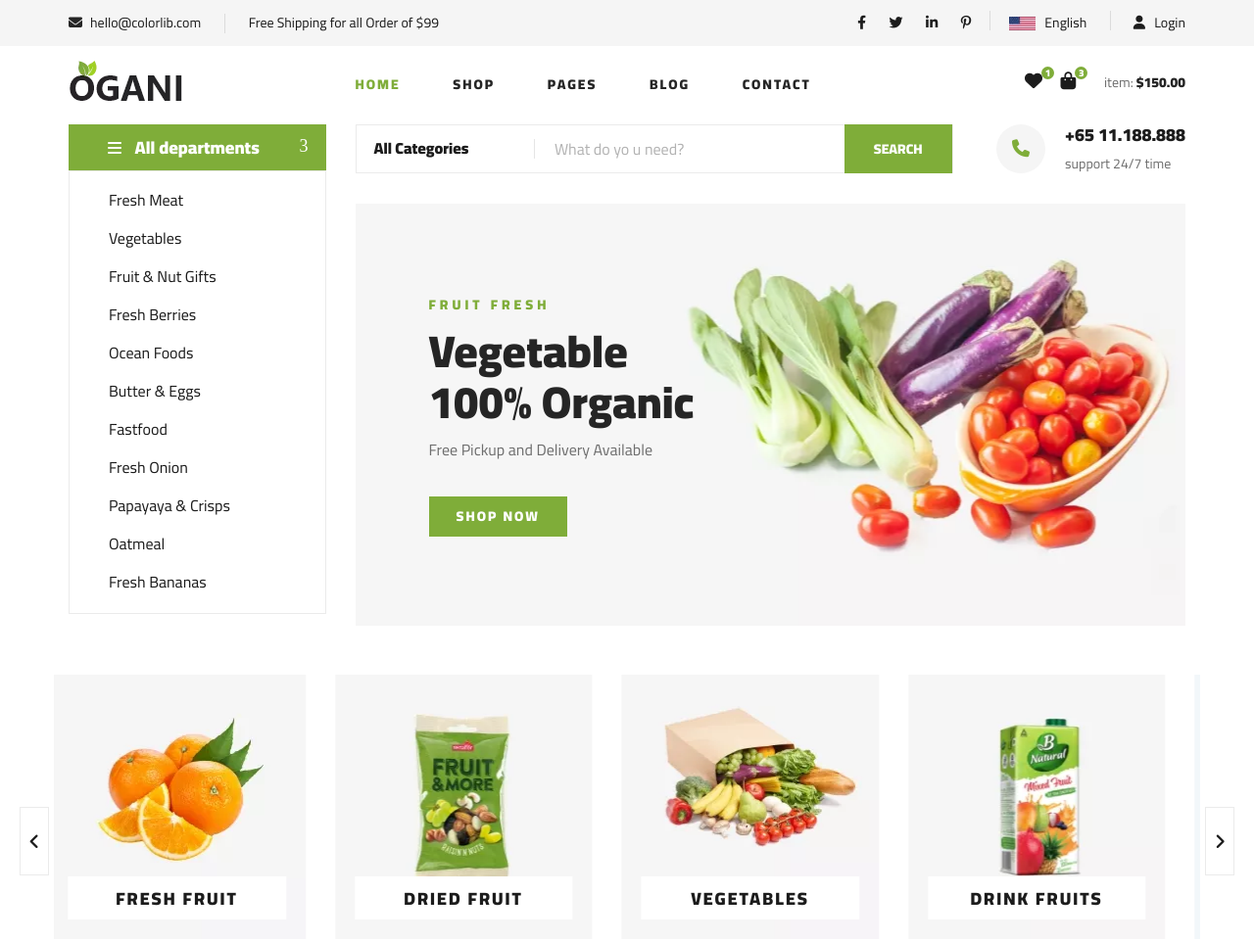
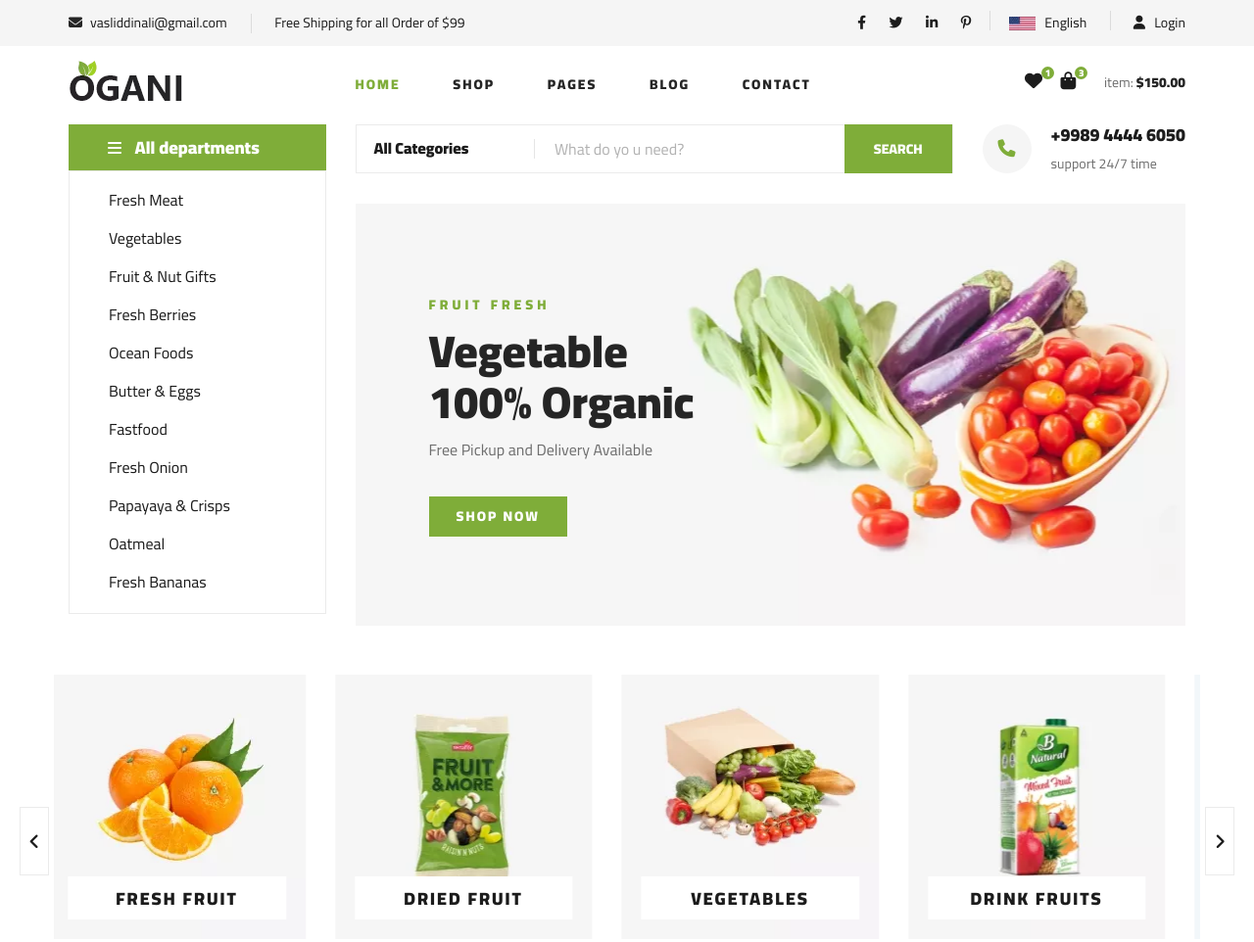
Before and after one commit to VasliddinAli/ogani-template, a plain HTML site: page index.html in a window 1280 px wide. Shown: the top 962 px of the page at 98% size. Drawn offline with nearby package versions, Linux system fonts and the light colour scheme.

Commit message:
FrontEnd

```diff
--- a/css/style.css
+++ b/css/style.css
@@ -554,7 +554,6 @@ ol {
   position: absolute;
   right: 18px;
   top: 9px;
-  content: "3";
   font-family: "ElegantIcons";
   font-size: 18px;
   color: #ffffff;
--- a/index.html
+++ b/index.html
@@ -71,7 +71,7 @@
         </div>
         <div class="humberger__menu__contact">
             <ul>
-                <li><i class="fa fa-envelope"></i> hello@colorlib.com</li>
+                <li><i class="fa fa-envelope"></i> vasliddinali@gmail.com</li>
                 <li>Free Shipping for all Order of $99</li>
             </ul>
         </div>
@@ -85,7 +85,7 @@
                     <div class="col-lg-6 col-md-6">
                         <div class="header__top__left">
                             <ul>
-                                <li><i class="fa fa-envelope"></i> hello@colorlib.com</li>
+                                <li><i class="fa fa-envelope"></i> vasliddinali@gmail.com</li>
                                 <li>Free Shipping for all Order of $99</li>
                             </ul>
                         </div>
@@ -198,7 +198,7 @@
                                 <i class="fa fa-phone"></i>
                             </div>
                             <div class="hero__search__phone__text">
-                                <h5>+65 11.188.888</h5>
+                                <h5>+9989 4444 6050</h5>
                                 <span>support 24/7 time</span>
                             </div>
                         </div>
```
